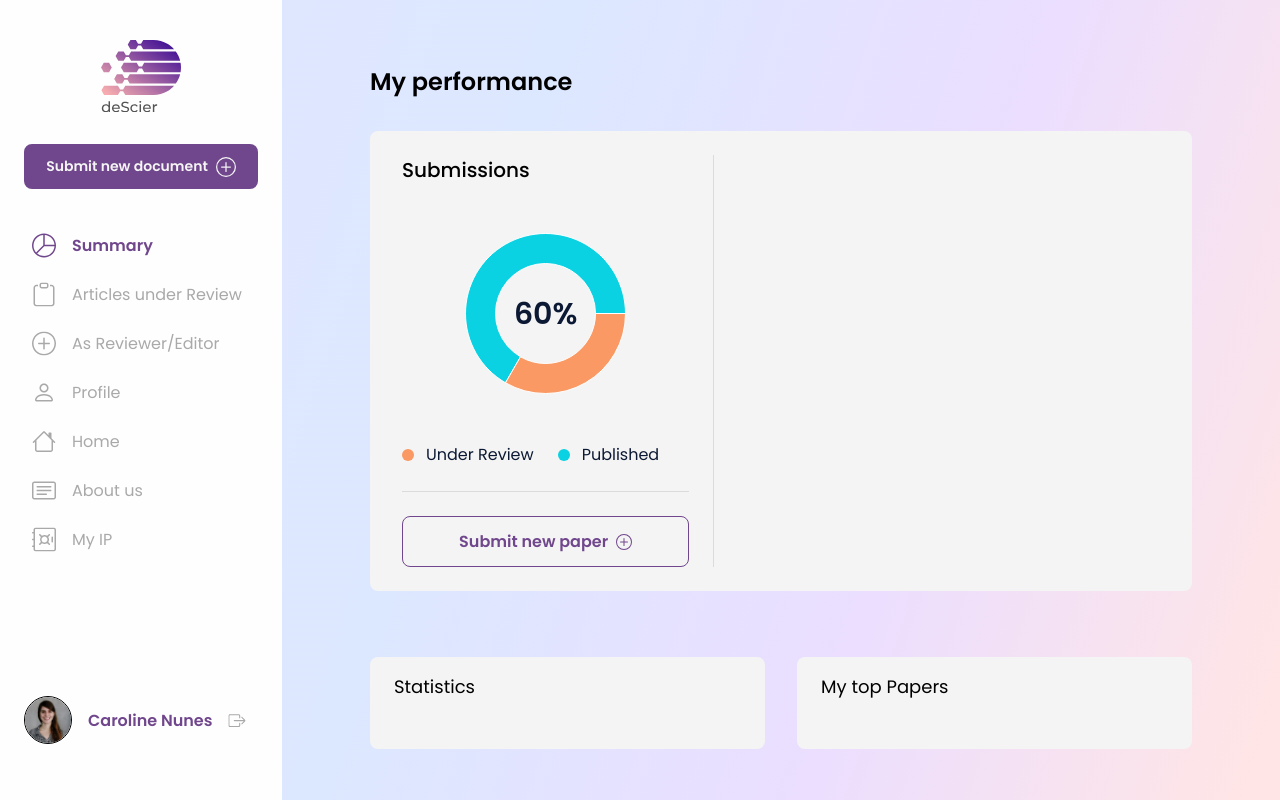
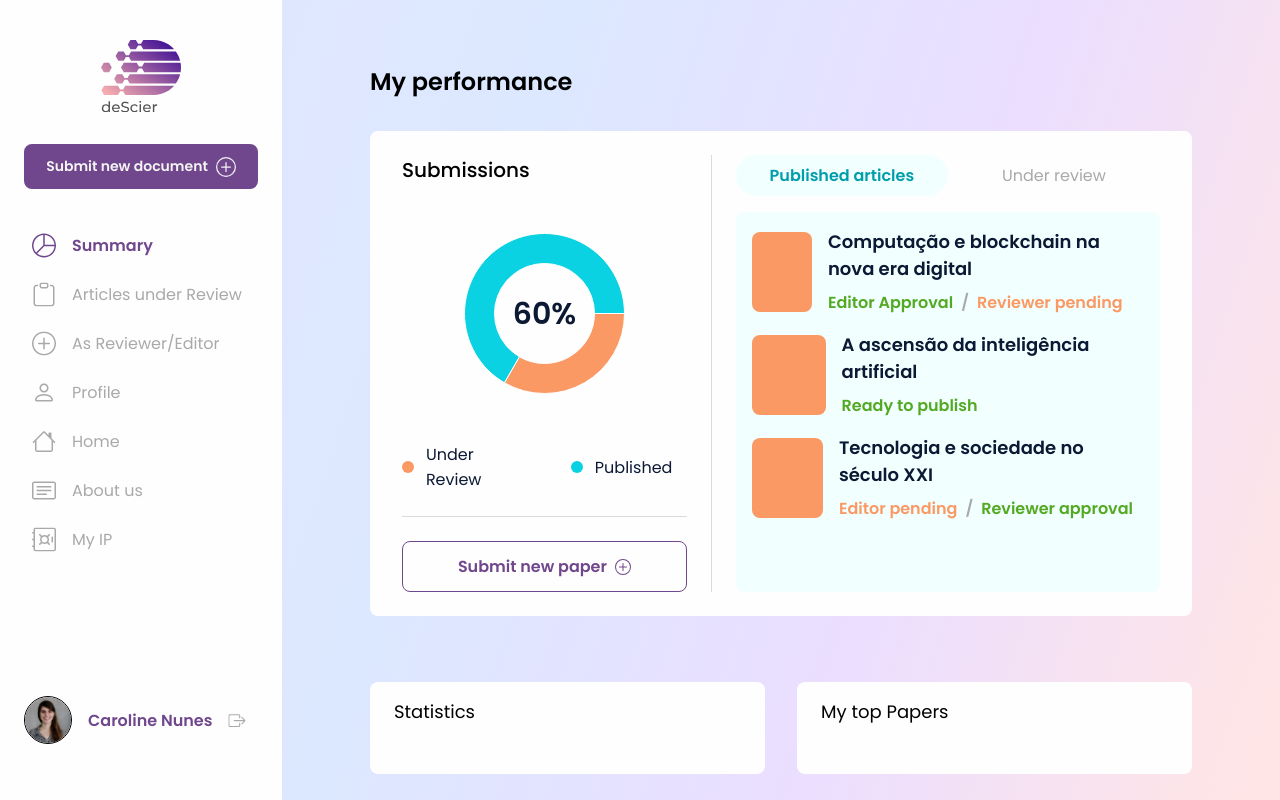
Before and after one commit to rafaeelricco/de-scier-plataform, a Next.js app: page /summary in a window 1280 px wide. Built offline with nearby package versions, Linux system fonts and the light colour scheme.

Commit message:
feat(summary): created buttons and styles for submission

```diff
--- a/app/summary/page.tsx
+++ b/app/summary/page.tsx
@@ -1,9 +1,11 @@
 'use client'
 
 import Box from '@/components/common/Box/Box'
+import Publications from '@/components/modules/Summary/Publications/Publications'
 import Submission from '@/components/modules/Summary/Submission/Submission'
 import * as Title from '@components/common/Title/Page'
 import React from 'react'
+import './summary.css'
 
 export default function HomePage() {
    return (
@@ -12,9 +14,9 @@ export default function HomePage() {
             <Title.Title>My performance</Title.Title>
          </Title.Root>
          <div className="grid gap-8 h-full">
-            <Box className="grid grid-flow-col gap-6 justify-start h-fit py-6 px-8">
+            <Box className="submission-layout h-fit py-6 px-8">
                <Submission />
-               <div className="divider-v" />
+               <Publications />
             </Box>
             <div className="grid grid-cols-2 gap-8">
                <Box className="h-full">
--- /dev/null
+++ b/app/summary/summary.css
@@ -0,0 +1,5 @@
+.submission-layout {
+   display: grid;
+   grid-template-columns: auto 1px auto;
+   gap: 1.5rem;
+}
--- a/components/common/Box/Box.tsx
+++ b/components/common/Box/Box.tsx
@@ -19,7 +19,7 @@ const Box: React.FC<{ children: React.ReactNode; className?: string }> = ({
       <React.Fragment>
          <div
             className={twMerge(
-               'inline-grid w-full box-border rounded-md bg-neutral-white shadow-box py-4 px-6 ',
+               'inline-grid w-full box-border rounded-md bg-[#FEFEFE] shadow-box py-4 px-6 ',
                className
             )}
          >
--- /dev/null
+++ b/components/common/Publication/Item/Item.tsx
@@ -0,0 +1,62 @@
+import React from 'react'
+
+export interface PublicationItemProps {
+   id?: string
+   status_editor?: 'pending' | 'approved'
+   status_reviewer?: 'pending' | 'approved'
+   ready_to_publish?: boolean
+   date: string
+   title: string
+   link: string
+}
+
+const PublicationItem: React.FC<PublicationItemProps> = ({
+   date,
+   link,
+   ready_to_publish,
+   status_editor,
+   status_reviewer,
+   title
+}: PublicationItemProps) => {
+   return (
+      <React.Fragment>
+         <div className="flex items-center gap-4">
+            <div className="h-20 w-20 bg-status-pending rounded-md" />
+            <div className="grid gap-2">
+               <h6 className="text-lg font-semibold text-secundary_blue-main">{title}</h6>
+               <div className="flex gap-2">
+                  {ready_to_publish ? (
+                     <p className="text-base font-semibold text-status-green">Ready to publish</p>
+                  ) : (
+                     <>
+                        {status_editor == 'approved' && (
+                           <p className="text-base font-semibold text-status-green">
+                              Editor Approval
+                           </p>
+                        )}
+                        {status_editor == 'pending' && (
+                           <p className="text-base font-semibold text-status-pending">
+                              Editor pending
+                           </p>
+                        )}
+                        <span className="text-base font-semibold text-neutral-light_gray">/</span>
+                        {status_reviewer == 'approved' && (
+                           <p className="text-base font-semibold text-status-green">
+                              Reviewer approval
+                           </p>
+                        )}
+                        {status_reviewer == 'pending' && (
+                           <p className="text-base font-semibold text-status-pending">
+                              Reviewer pending
+                           </p>
+                        )}
+                     </>
+                  )}
+               </div>
+            </div>
+         </div>
+      </React.Fragment>
+   )
+}
+
+export default PublicationItem
--- /dev/null
+++ b/components/modules/Summary/Publications/Publications.tsx
@@ -0,0 +1,179 @@
+import Item, { PublicationItemProps } from '@/components/common/Publication/Item/Item'
+import React from 'react'
+
+const Publications: React.FC = () => {
+   const [underReview, setUnderReview] = React.useState(false)
+   const [publications, setPublications] = React.useState(true)
+
+   return (
+      <React.Fragment>
+         <div className="divider-v" />
+         <div className="flex flex-col gap-4 h-full">
+            <div className="grid grid-cols-2 items-start w-full h-fit">
+               <button
+                  data-active={publications}
+                  className="py-2 px-4 font-semibold text-base text-[#009EAB] rounded-[32px] w-full data-[active='true']:bg-[#F1FFFF] transition-all duration-200 data-[active='false']:text-neutral-light_gray data-[active='false']:font-regular"
+                  onClick={() => {
+                     setPublications(true)
+                     setUnderReview(false)
+                  }}
+               >
+                  Published articles
+               </button>
+               <button
+                  data-active={underReview}
+                  className="py-2 px-4 font-semibold text-base text-[#FA9963] rounded-[32px] w-full data-[active='true']:bg-[#FFF4DE] transition-all duration-200 data-[active='false']:text-neutral-light_gray data-[active='false']:font-regular"
+                  onClick={() => {
+                     setPublications(false)
+                     setUnderReview(true)
+                  }}
+               >
+                  Under review
+               </button>
+            </div>
+            {publications && (
+               <div className="bg-[#F1FFFF] h-full rounded-md transition-all duration-200 p-4">
+                  <div className="grid gap-4">
+                     {publications_mock.map((item) => (
+                        <Item key={item.id} {...item} />
+                     ))}
+                  </div>
+               </div>
+            )}
+            {underReview && (
+               <div className="bg-[#FFF4DE] h-full rounded-md transition-all duration-200 p-4">
+                  Container
+               </div>
+            )}
+         </div>
+      </React.Fragment>
+   )
+}
+
+{
+   /* <PaginationComponent
+key={totalPages}
+current={page}
+total={totalPages}
+perPage={6}
+handleNextPage={() => {
+   setPage(page + 1)
+}}
+handlePreviousPage={() => {
+   setPage(page - 1)
+}}
+/> */
+}
+
+const publications_mock: PublicationItemProps[] = [
+   {
+      date: '25/04/2023',
+      link: 'https://www.google.com',
+      title: 'Computação e blockchain na nova era digital',
+      id: '1',
+      ready_to_publish: false,
+      status_editor: 'approved',
+      status_reviewer: 'pending'
+   },
+   {
+      date: '01/05/2023',
+      link: 'https://www.example1.com',
+      title: 'A ascensão da inteligência artificial',
+      id: '2',
+      ready_to_publish: true,
+      status_editor: 'approved',
+      status_reviewer: 'approved'
+   },
+   {
+      date: '10/05/2023',
+      link: 'https://www.example2.com',
+      title: 'Tecnologia e sociedade no século XXI',
+      id: '3',
+      ready_to_publish: false,
+      status_editor: 'pending',
+      status_reviewer: 'approved'
+   }
+   //    {
+   //       date: '15/05/2023',
+   //       link: 'https://www.example3.com',
+   //       title: 'O futuro da realidade virtual',
+   //       id: '4',
+   //       ready_to_publish: true,
+   //       status_editor: 'approved',
+   //       status_reviewer: 'pending'
+   //    },
+   //    {
+   //       date: '20/05/2023',
+   //       link: 'https://www.example4.com',
+   //       title: 'Desenvolvimento sustentável com tecnologia',
+   //       id: '5',
+   //       ready_to_publish: false,
+   //       status_editor: 'pending',
+   //       status_reviewer: 'pending'
+   //    },
+   //    {
+   //       date: '25/05/2023',
+   //       link: 'https://www.example5.com',
+   //       title: 'Inovações em software de código aberto',
+   //       id: '6',
+   //       ready_to_publish: true,
+   //       status_editor: 'approved',
+   //       status_reviewer: 'approved'
+   //    },
+   //    {
+   //       date: '30/05/2023',
+   //       link: 'https://www.example6.com',
+   //       title: 'A revolução das fintechs no mercado',
+   //       id: '7',
+   //       ready_to_publish: true,
+   //       status_editor: 'pending',
+   //       status_reviewer: 'approved'
+   //    },
+   //    {
+   //       date: '05/06/2023',
+   //       link: 'https://www.example7.com',
+   //       title: 'Segurança cibernética e privacidade',
+   //       id: '8',
+   //       ready_to_publish: false,
+   //       status_editor: 'approved',
+   //       status_reviewer: 'pending'
+   //    },
+   //    {
+   //       date: '10/06/2023',
+   //       link: 'https://www.example8.com',
+   //       title: 'IoT: O mundo interconectado',
+   //       id: '9',
+   //       ready_to_publish: true,
+   //       status_editor: 'approved',
+   //       status_reviewer: 'approved'
+   //    },
+   //    {
+   //       date: '15/06/2023',
+   //       link: 'https://www.example9.com',
+   //       title: 'A importância do Big Data',
+   //       id: '10',
+   //       ready_to_publish: false,
+   //       status_editor: 'pending',
+   //       status_reviewer: 'approved'
+   //    },
+   //    {
+   //       date: '20/06/2023',
+   //       link: 'https://www.example10.com',
+   //       title: 'A evolução da computação quântica',
+   //       id: '11',
+   //       ready_to_publish: true,
+   //       status_editor: 'approved',
+   //       status_reviewer: 'pending'
+   //    },
+   //    {
+   //       date: '25/06/2023',
+   //       link: 'https://www.example11.com',
+   //       title: 'O impacto da tecnologia na medicina',
+   //       id: '12',
+   //       ready_to_publish: false,
+   //       status_editor: 'approved',
+   //       status_reviewer: 'pending'
+   //    }
+]
+
+export default Publications
--- a/components/modules/Summary/Submission/Submission.tsx
+++ b/components/modules/Summary/Submission/Submission.tsx
@@ -6,13 +6,13 @@ import { PlusCircle } from 'react-bootstrap-icons'
 const Submission: React.FC = () => {
    return (
       <React.Fragment>
-         <div className="grid gap-12 justify-start">
+         <div className="grid gap-12">
             <h3 className="text-xl font-[500]">Submissions</h3>
             <div className="mx-auto my-0">
                <PieChartComponent />
             </div>
             <div className="grid gap-6">
-               <div className="grid grid-cols-2 gap-6 items-center">
+               <div className="grid grid-cols-2 gap-6 items-center justify-items-center">
                   <div className="flex items-center gap-3">
                      <div className="w-3 h-3 bg-status-pending rounded-full" />
                      <p className="text-base text-secundary_blue-main">Under Review</p>
```
